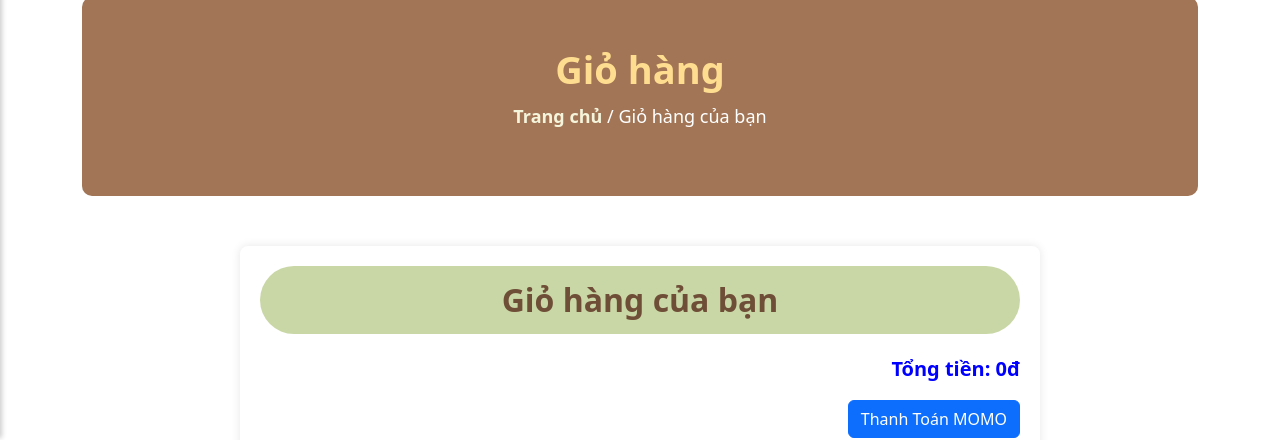
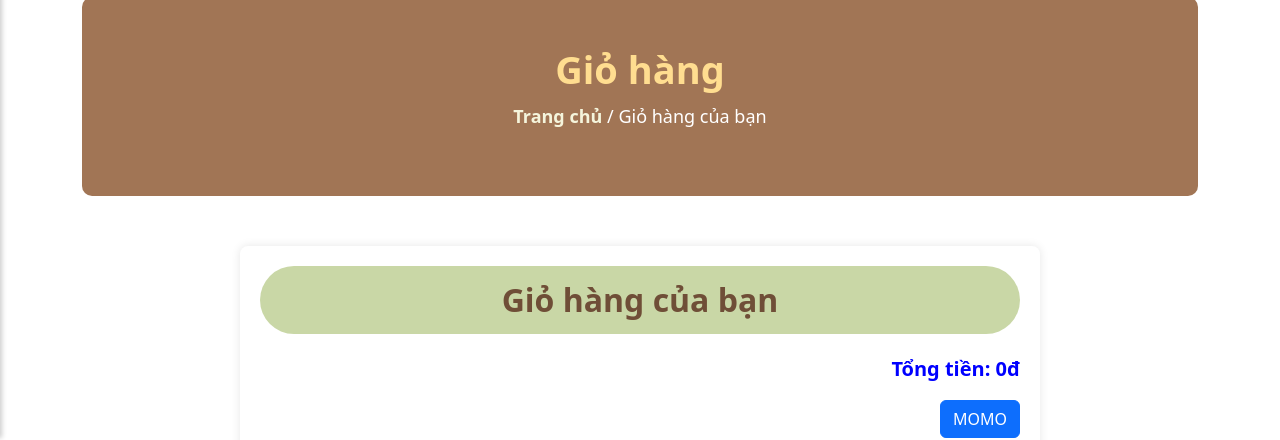
Before and after one commit to nguyendaotuanh05-collab/web_coffee, a website: page giohang.html in a window 1280 px wide. Shown: the part 362-802 px from the top of the page. Drawn offline with Linux system fonts and the light colour scheme.

Commit message:
Update giohang.html

```diff
--- a/giohang.html
+++ b/giohang.html
@@ -131,7 +131,7 @@
             <div class="cart-footer">
                 <p id="total-price">Tổng tiền: 0đ</p>
 
-<button id="checkout-momo" class="btn btn-primary">Thanh Toán MOMO</button>
+<button id="checkout-momo" class="btn btn-primary"> MOMO</button>
             </div>
         </div>
 
```
